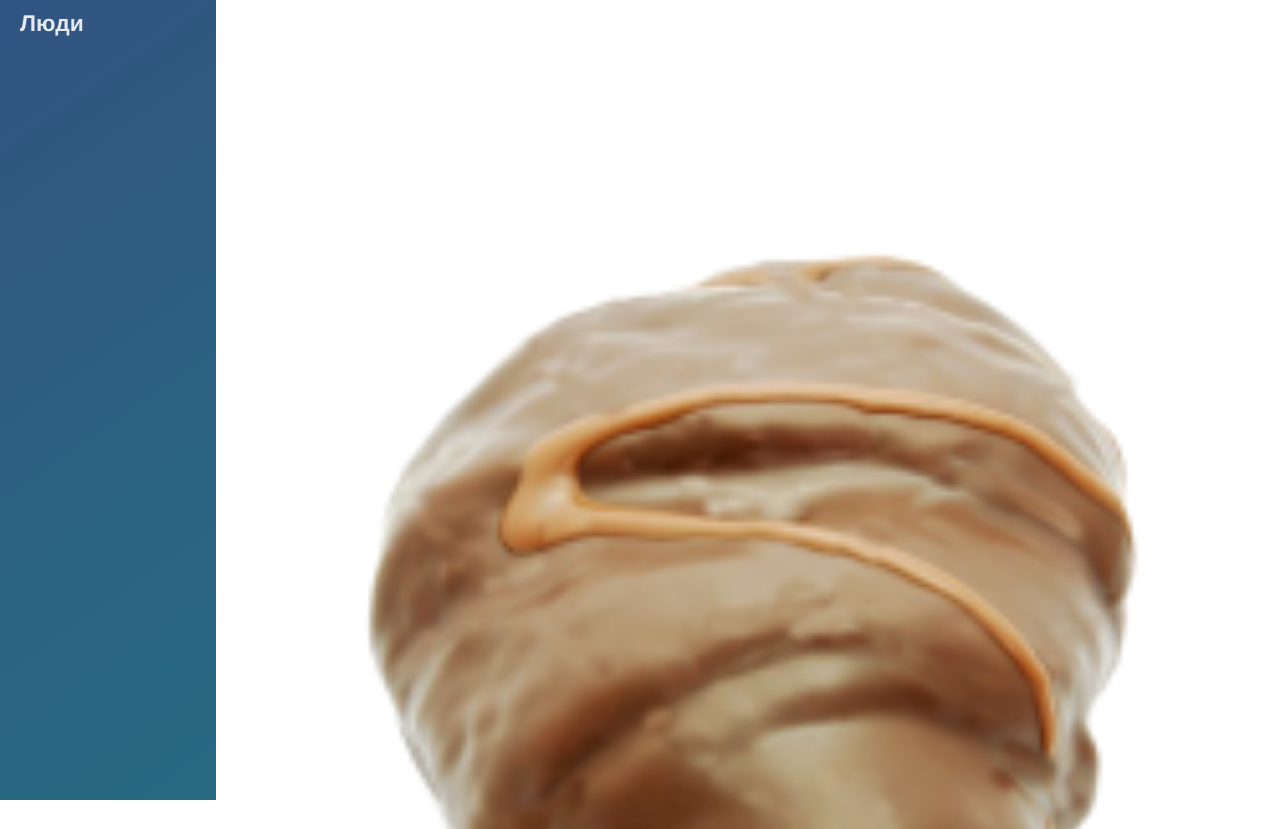
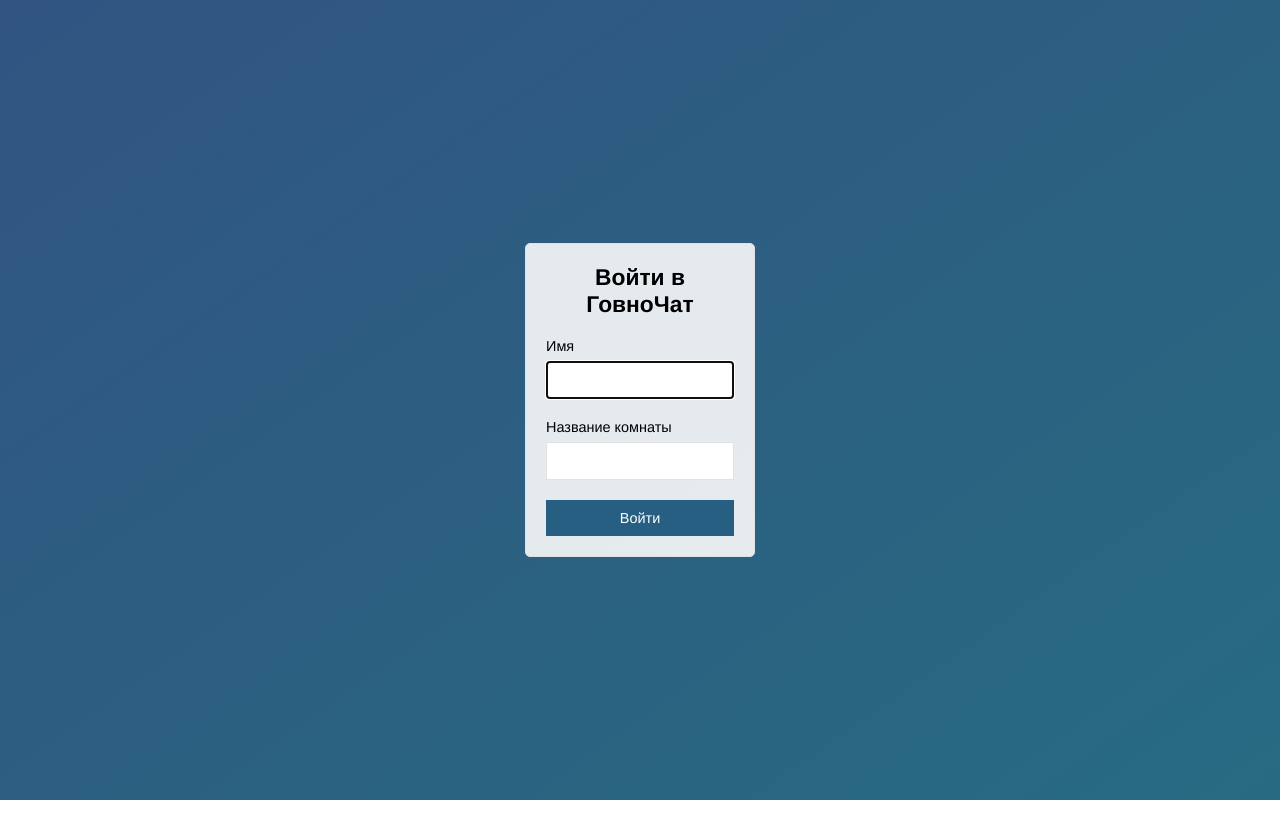
Before and after one commit to somnambulism/node-course-2-chat-app, a website: page public/index.html in a window 1280 px wide. Shown: the top 829 px of the page. After the commit the page ends 800 px from the top, so only its background shows below. Drawn offline with nearby package versions, Linux system fonts and the light colour scheme; no server answers.

Commit message:
Add join page that submits to chat.html

```diff
--- a/public/index.html
+++ b/public/index.html
@@ -2,56 +2,28 @@
 <html>
     <head>
         <meta charset="utf-8">
+        <title>Войти | ГовноЧат</title>
+        <meta name="viewport" content="width=device-width, initial-scale=1, user-scalable=no">
         <link rel="stylesheet" href="/css/styles.css">
     </head>
-<body class="chat">
-
-    <div class="chat__sidebar">
-        <h3>Люди</h3>
-        <div id="user"></div>
+    <body class="centered-form">
+        <div class="centered-form__form">
+            <form action="/chat.html">
+                <div class="form-field">
+                    <h3>Войти в ГовноЧат</h3>
                 </div>
-
-    <div class="chat__main">
-        <img src="Govno.png">
-
-        <ol id="messages" class="chat__messages"></ol>
-        <div class="chat__footer">
-            <form id="message-form">
-                <input name="message" type="text" placeholder="Сообщение" autofocus autocomplete="off"/>
-                <button>Послать</button>
+                <div class="form-field">
+                    <label>Имя</label>
+                    <input type="text" name="name" autofocus/>
+                </div>
+                <div class="form-field">
+                    <label>Название комнаты</label>
+                    <input type="text" name="room"/>
+                </div>
+                <div class="form-field">
+                    <button>Войти</button>
+                </div>
             </form>
-            <button id="send-location">Вычислить по IP</button>
         </div>
-        <script id="message-template" type="text/template">
-            <li class="message">
-                <div class="message__title">
-                    <h4>{{from}}</h4>
-                    <span>{{createdAt}}</span>
-                </div>
-                <div class="message__body">
-                    <p>{{text}}</p>
-                </div>
-            </li>
-        </script>
-        <script id="location-message-template" type="text/template">
-            <li class="message">
-                <div class="message__title">
-                    <h4>{{from}}</h4>
-                    <span>{{createdAt}}</span>
-                </div>
-                <div class="message__body">
-                    <p>
-                        <a href="{{url}}" target="_blank">Я нахожусь здесь</a>
-                    </p>
-                </div>
-            </li>
-        </script>
-    </div>
-
-    <script src="/socket.io/socket.io.js"></script>
-    <script src="/js/libs/jquery-3.3.1.min.js"></script>
-    <script src="/js/libs/moment.js"></script>
-    <script src="/js/libs/mustache.js"></script>
-    <script src="/js/index.js"></script>
     </body>
 </html>
```
Also changed, not shown: public/chat.html (added, +59 -0 lines), public/js/chat.js (renamed from public/js/index.js). Lines whose indentation alone changed are shown as unchanged.
